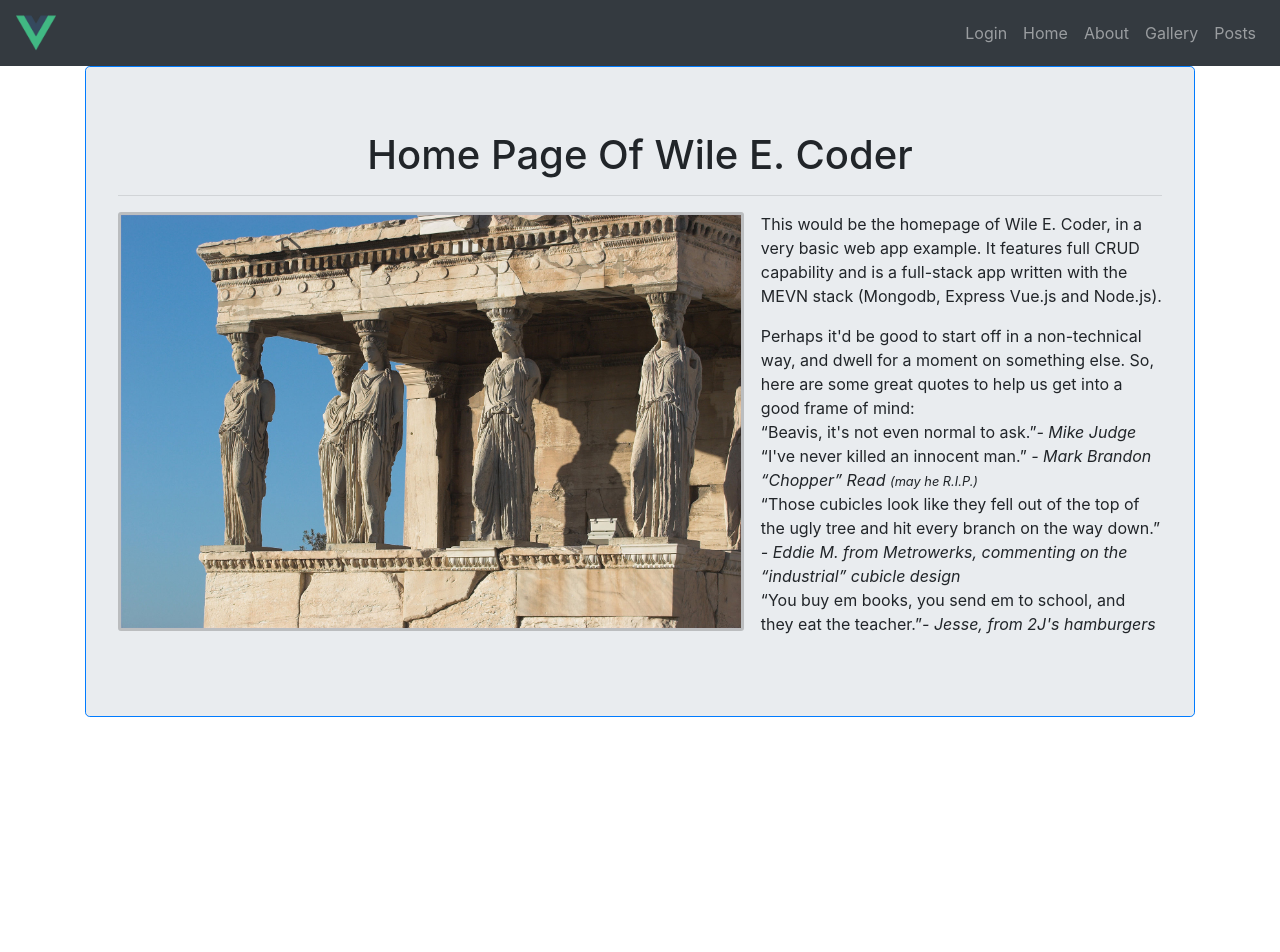
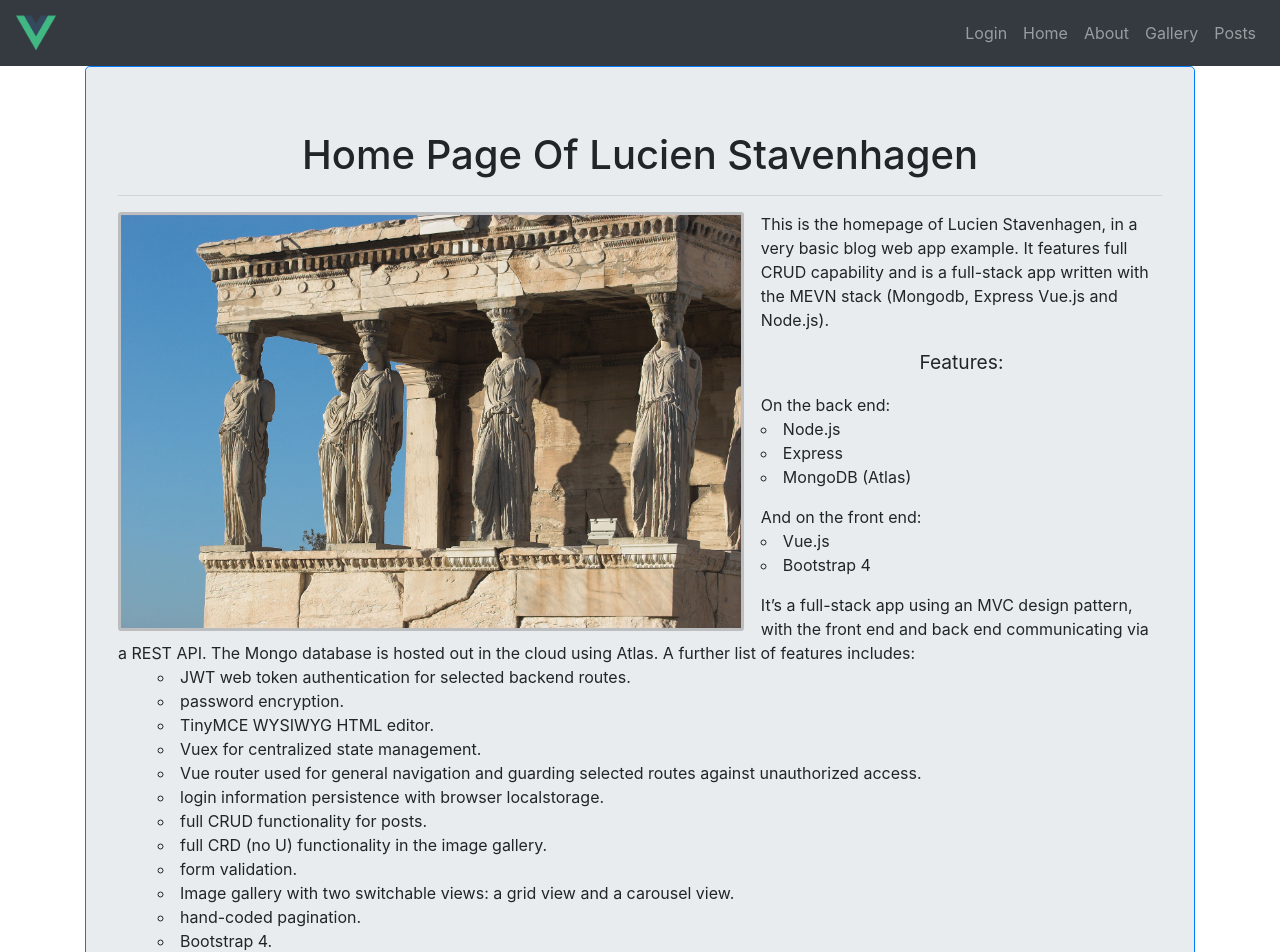
Before and after one commit to lucien-stavenhagen/MEVN-stack-example, a Vue app in the folder express_backend/vue_frontend/: page / in a window 1280 px wide. Shown: the top 952 px of the page. Before the commit the page ends 800 px from the top, so only its background shows below. Built offline with nearby package versions, Linux system fonts and the light colour scheme; no server answers.

Commit message:
update about and home pages

```diff
--- a/express_backend/vue_frontend/public/index.html
+++ b/express_backend/vue_frontend/public/index.html
@@ -1,17 +1,21 @@
 <!DOCTYPE html>
 <html lang="en">
+
   <head>
     <meta charset="utf-8">
     <meta http-equiv="X-UA-Compatible" content="IE=edge">
     <meta name="viewport" content="width=device-width,initial-scale=1.0">
     <link rel="icon" href="<%= BASE_URL %>favicon.ico">
-    <title>vuroute</title>
+    <title>Lucien Stavenhagen Blog</title>
   </head>
+
   <body>
     <noscript>
-      <strong>We're sorry but vuroute doesn't work properly without JavaScript enabled. Please enable it to continue.</strong>
+      <strong>We're sorry but vuroute doesn't work properly without JavaScript enabled. Please enable it to
+        continue.</strong>
     </noscript>
     <div id="app"></div>
     <!-- built files will be auto injected -->
   </body>
+
 </html>
--- a/express_backend/vue_frontend/src/components/pages/About.vue
+++ b/express_backend/vue_frontend/src/components/pages/About.vue
@@ -1,7 +1,7 @@
 <template>
   <div class="container">
     <div class="jumbotron text-center border border-primary p-5 mb-1">
-      <h1>About Wile E. Coder...</h1>
+      <h1>About Lucien Stavenhagen...</h1>
       <hr class="m-4" />
       <div v-bind:key="quote.id" v-for="quote in quotes">
         <h5 class="font-weight-light">
--- a/express_backend/vue_frontend/src/components/pages/Home.vue
+++ b/express_backend/vue_frontend/src/components/pages/Home.vue
@@ -1,33 +1,40 @@
 <template>
   <div class="container">
     <div class="jumbotron text-center border border-primary clearfix">
-      <h1>Home Page Of Wile E. Coder</h1>
+      <h1>Home Page Of Lucien Stavenhagen</h1>
       <hr />
       <img class="main-img" src="../../assets/wilee.jpg" />
       <p
         class="main-text"
-      >This would be the homepage of Wile E. Coder, in a very basic web app example. It features full CRUD capability and is a full-stack app written with the MEVN stack (Mongodb, Express Vue.js and Node.js).</p>
+      >This is the homepage of Lucien Stavenhagen, in a very basic blog web app example. It features full CRUD capability and is a full-stack app written with the MEVN stack (Mongodb, Express Vue.js and Node.js).</p>
+      <p class="p-header">Features:</p>
       <p class="main-text">
-        Perhaps it'd be good to start off in a non-technical way, and dwell for a moment on something else. So, here are some great quotes to help us get into a good frame of mind:
-        <br />
-        <q>Beavis, it's not even normal to ask.</q>
-        <cite>- Mike Judge</cite>
-        <br />
-        <q>I've never killed an innocent man.</q>
-        <cite>
-          - Mark Brandon
-          <q>Chopper</q> Read
-          <small>(may he R.I.P.)</small>
-        </cite>
-        <br />
-        <q>Those cubicles look like they fell out of the top of the ugly tree and hit every branch on the way down.</q>
-        <cite>
-          - Eddie M. from Metrowerks, commenting on the
-          <q>industrial</q> cubicle design
-        </cite>
-        <br />
-        <q>You buy em books, you send em to school, and they eat the teacher.</q>
-        <cite>- Jesse, from 2J's hamburgers</cite>
+        On the back end:
+        <ul>
+        <li>Node.js</li>
+        <li>Express</li>
+        <li>MongoDB (Atlas)</li>
+        </ul>
+        And on the front end:
+        <ul>
+        <li>Vue.js</li>
+        <li>Bootstrap 4</li>
+        </ul>
+        It’s a full-stack app using an MVC design pattern, with the front end and back end communicating via a REST API. The Mongo database is hosted out in the cloud using Atlas. A further list of features includes:
+        <ul>
+        <li>JWT web token authentication for selected backend routes.</li>
+        <li>password encryption.</li>
+       <li>TinyMCE WYSIWYG HTML editor.</li>
+        <li>Vuex for centralized state management.</li>
+        <li>Vue router used for general navigation and guarding selected routes against unauthorized access.</li>
+        <li>login information persistence with browser localstorage.</li>
+        <li>full CRUD functionality for posts.</li>
+        <li>full CRD (no U) functionality in the image gallery.</li>
+        <li>form validation.</li>
+        <li>Image gallery with two switchable views: a grid view and a carousel view.</li>
+        <li>hand-coded pagination.</li>
+        <li>Bootstrap 4.</li>
+        </ul>
       </p>
     </div>
   </div>
@@ -53,6 +60,13 @@ export default {
 .main-quotes {
   text-align: left;
 }
+.main-text ul{
+  list-style-type: circle;
+  list-style-position: inside;
+}
+.p-header{
+  font-size: 1.2rem;
+}
 @media screen and (max-width: 576px) {
   .main-img {
     display: block;
```
